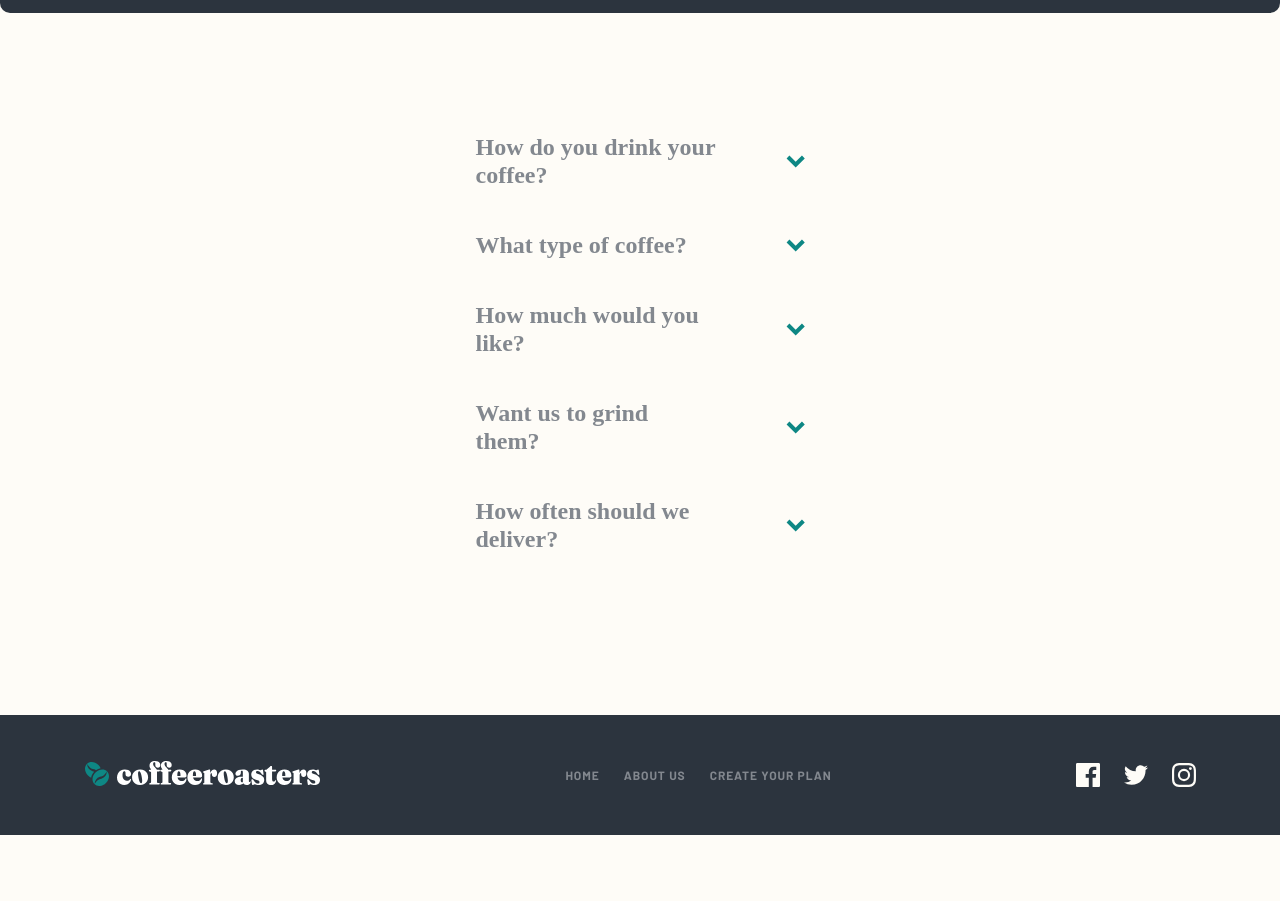
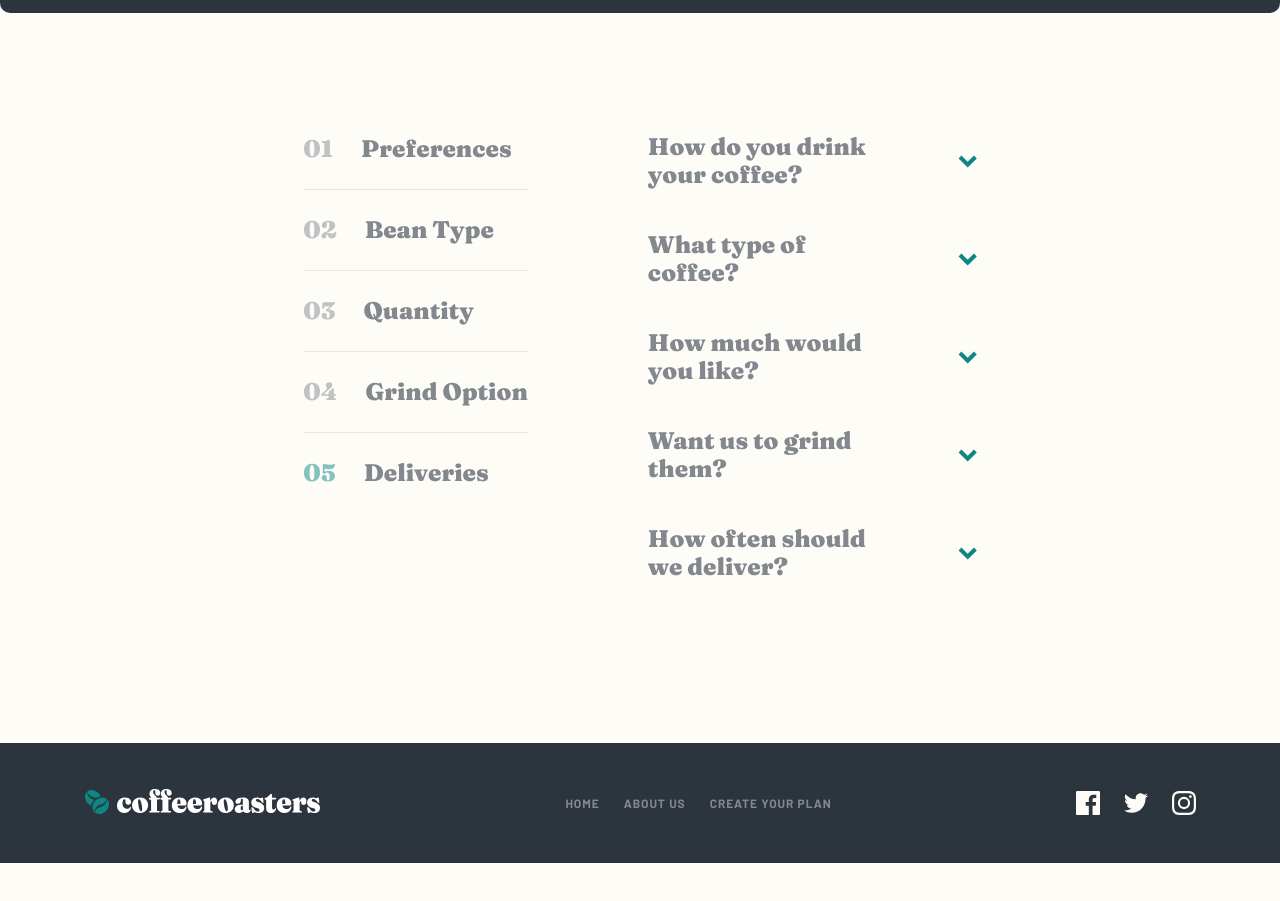
Before and after one commit to caarlosdamian/coffeeroasters-subscription-site, a React (Vite) app: page /plan in a window 1280 px wide. Shown: the part 1340-2241 px from the top of the page. Built offline with nearby package versions, Linux system fonts and the light colour scheme; a web font is replaced by a local one.

Commit message:
feat(app): added plans sections question part pending some functionlity

```diff
--- a/src/common/App.scss
+++ b/src/common/App.scss
@@ -1,4 +1,8 @@
 @use '../tokens/index.scss';
+
+html {
+    scroll-behavior: smooth;
+  }
 
 .main{
     display: flex;
@@ -6,4 +10,6 @@
     justify-content: center;
     flex-direction: column;
     background: #fefcf7;
+    scroll-behavior: smooth;
+    transition: all ease .5s;
 }
--- a/src/components/question/Question.tsx
+++ b/src/components/question/Question.tsx
@@ -1,28 +1,27 @@
-import React, { useState } from 'react';
+import React, { useEffect, useState } from 'react';
 import { arrow } from '../../assets';
 import { CoffeSection } from '../../utils/types';
 
 interface QuestionProps {
   item: CoffeSection;
-  setSelection: React.Dispatch<
-    React.SetStateAction<{
-      coffe1: string;
-      coffe2: string;
-      coffe3: string;
-      coffe4: string;
-    }>
-  >;
-  selection: { [key: string]: string };
+  setSelection: React.Dispatch<any>;
+  selection: { [key: string]: { value: String; selected: boolean } };
 }
 export const Question = ({ item, selection, setSelection }: QuestionProps) => {
   const [isOpen, setisOpen] = useState(false);
 
   const isSelected = (title: string, id: string) => {
-    return title === selection[id] ? 'selected' : '';
+    return title === selection[id].value ? 'selected' : '';
   };
 
+  useEffect(() => {
+    if (selection[item.id]?.selected) {
+      setisOpen(true);
+    }
+  }, [selection]);
+
   return (
-    <div className={`questions__container ${isOpen && 'open'}`}>
+    <div className={`questions__container ${isOpen && 'open'}`} id={item.id}>
       <div
         className="questions__container--drop"
         onClick={() => setisOpen(!isOpen)}
@@ -45,7 +44,13 @@ export const Question = ({ item, selection, setSelection }: QuestionProps) => {
                 item.id
               )}`}
               onClick={() =>
-                setSelection({ ...selection, [item.id]: option.title })
+                setSelection((prevState: any) => ({
+                  ...prevState,
+                  [item.id]: {
+                    ...prevState[item.id],
+                    value: option.title,
+                  },
+                }))
               }
             >
               <span
--- a/src/hooks/useSelection.ts
+++ b/src/hooks/useSelection.ts
@@ -2,12 +2,24 @@ import { useState } from 'react';
 
 export const useSelection = () => {
   const [selection, setSelection] = useState({
-    coffe1: '',
-    coffe2: '',
-    coffe3: '',
-    coffe4: '',
+    coffe1: {
+      value: '',
+      selected: false,
+    },
+    coffe2: {
+      value: '',
+      selected: false,
+    },
+    coffe3: {
+      value: '',
+      selected: false,
+    },
+    coffe4: {
+      value: '',
+      selected: false,
+    },
   });
-console.log(selection)
+
   return {
     selection,
     setSelection,
--- a/src/pages/plan/Plan.scss
+++ b/src/pages/plan/Plan.scss
@@ -7,6 +7,7 @@
   flex-direction: column;
   background: tokens.$light-cream;
   transition: all ease 0.5s;
+  scroll-behavior: smooth;
 
   .steps {
     background: #2c343e;
@@ -27,9 +28,71 @@
     }
   }
   .questions {
+    position: relative;
     margin-bottom: 120px;
+    @include tokens.for-size(desktop-up) {
+      display: flex;
+      gap: 120px;
+    }
     &__sections {
       display: none;
+      gap: 24px;
+      flex-direction: column;
+
+      @include tokens.for-size(desktop-up) {
+        display: flex;
+        position: sticky;
+        top: 100px;
+        max-height: 100px;
+      }
+
+      .section__container {
+        display: flex;
+        gap: 28px;
+        cursor: pointer;
+        color: #83888f;
+        border-bottom: 1px solid #e9e5e5;
+        padding-bottom: 24px;
+        &:hover {
+          color: #333d4b;
+        }
+        &:nth-child(5) {
+          border: none;
+        }
+
+        .section__number {
+          mix-blend-mode: normal;
+          opacity: 0.5;
+          cursor: pointer;
+          @include tokens.font(
+            tokens.$font-size-24,
+            tokens.$font-weight-900,
+            tokens.$line-height-32,
+            tokens.$font-family-fraunces
+          );
+          mix-blend-mode: normal;
+          opacity: 0.5;
+          &.completed {
+            color: #0e8784 !important;
+          }
+          &.selected {
+            color: #333d4b;
+            opacity: 1;
+          }
+        }
+        .section__title {
+          cursor: pointer;
+          @include tokens.font(
+            tokens.$font-size-24,
+            tokens.$font-weight-900,
+            tokens.$line-height-32,
+            tokens.$font-family-fraunces
+          );
+          &.selected {
+            color: #333d4b;
+          }
+        }
+      }
     }
     &__container {
       display: flex;
@@ -53,7 +116,7 @@
             tokens.$font-size-24,
             tokens.$font-weight-900,
             tokens.$line-height-28,
-            tokens.$font-family-fraunces-9
+            tokens.$font-family-fraunces
           );
         }
 
@@ -69,6 +132,11 @@
         display: flex;
         flex-direction: column;
         gap: 24px;
+        cursor: pointer;
+
+        @include tokens.for-size(desktop-up) {
+          flex-direction: row;
+        }
 
         .question__container {
           background: #f4f1eb;
@@ -79,6 +147,14 @@
           display: flex;
           flex-direction: column;
           gap: 8px;
+          cursor: pointer;
+          &:hover {
+            background: #fdd6ba;
+          }
+          @include tokens.for-size(desktop-up) {
+            width: 228px;
+            height: 250px;
+          }
           &.selected {
             background: #0e8784;
           }
@@ -89,7 +165,7 @@
               tokens.$font-size-24,
               tokens.$font-weight-900,
               tokens.$line-height-32,
-              tokens.$font-family-fraunces-9
+              tokens.$font-family-fraunces
             );
             &.selected {
               color: #ffffff;
--- a/src/pages/plan/Plan.tsx
+++ b/src/pages/plan/Plan.tsx
@@ -1,4 +1,3 @@
-import React from 'react';
 import { ImgCard, Steps } from '../../components';
 import { coffeSections } from '../../utils/data';
 import { Question } from '../../components/question/Question';
@@ -7,7 +6,6 @@ import './Plan.scss';
 
 export const Plan = () => {
   const { selection, setSelection } = useSelection();
-
   return (
     <div className="plan">
       <ImgCard
@@ -21,7 +19,39 @@ export const Plan = () => {
         <Steps dark />
       </section>
       <section className="questions">
-        <div className="questions__sections"></div>
+        <div className="questions__sections">
+          {coffeSections.map((item, i) => (
+            <div className="section__container" key={Math.random()}>
+              <span
+                className={`section__number ${
+                  //@ts-ignore
+                  selection[item.id]?.value !== '' && 'completed'
+                   //@ts-ignore
+                } ${selection[item.id]?.selected && 'selected'}`}
+              >{`0${i + 1}`}</span>
+              <a
+                className={`section__title ${
+                   //@ts-ignore
+                  selection[item.id]?.selected && 'selected'
+                }`}
+                href={`#${item.id}`}
+                onClick={() =>
+                  setSelection((prevState) => ({
+                    ...prevState,
+                    [item.id]: {
+                       //@ts-ignore
+                      ...prevState[item.id],
+                      selected: true,
+                    },
+                  }))
+                }
+              >
+                {item.section}
+              </a>
+            </div>
+          ))}
+        </div>
+        <div className="questions__drops">
           {coffeSections.map((item) => (
             <Question
               item={item}
@@ -30,6 +60,7 @@ export const Plan = () => {
               selection={selection}
             />
           ))}
+        </div>
       </section>
     </div>
   );
```
Lines whose indentation alone changed are shown as unchanged.
